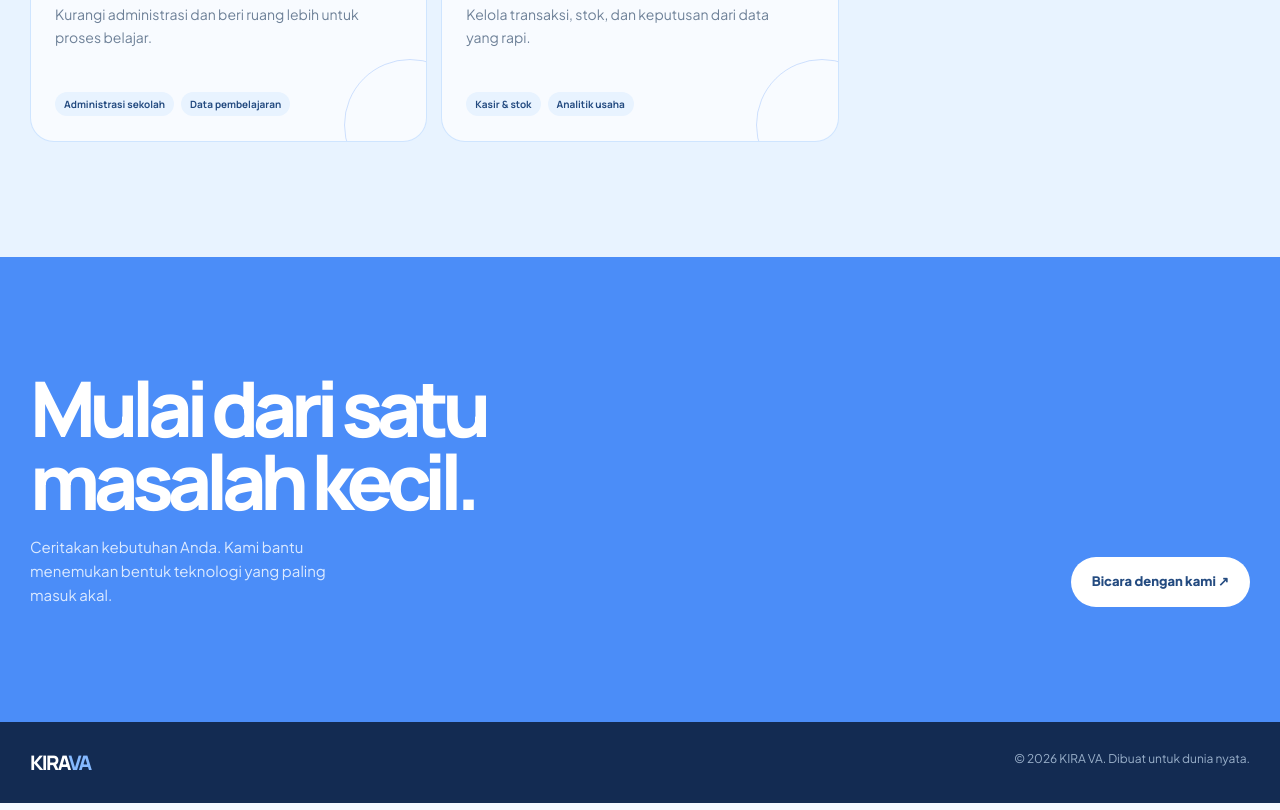
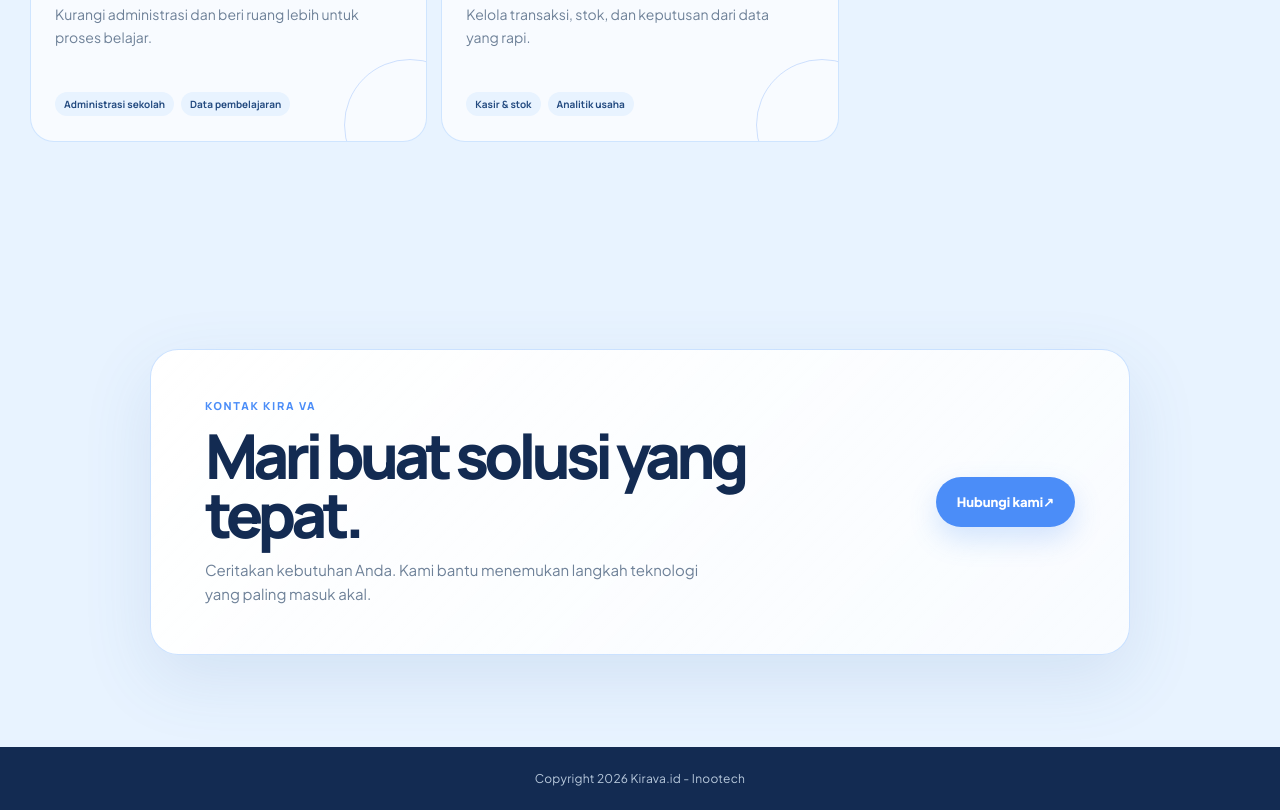
Before and after one commit to andy8383/kirava.id, a website: page index.html in a window 1280 px wide. Shown: the part 1863-2673 px from the top of the page. Drawn offline with Linux system fonts and the light colour scheme.

Commit message:
Refine contact panel and update footer

```diff
--- a/index.html
+++ b/index.html
@@ -78,13 +78,13 @@
 
     <section class="contact" id="kontak">
       <div class="container contact-inner reveal">
-        <div><h2>Mulai dari satu masalah kecil.</h2><p>Ceritakan kebutuhan Anda. Kami bantu menemukan bentuk teknologi yang paling masuk akal.</p></div>
-        <a class="button" href="#" data-wa="Halo KIRA VA, saya ingin berkonsultasi mengenai kebutuhan teknologi saya.">Bicara dengan kami ↗</a>
+        <div class="contact-copy"><div class="section-kicker">Kontak KIRA VA</div><h2>Mari buat solusi yang tepat.</h2><p>Ceritakan kebutuhan Anda. Kami bantu menemukan langkah teknologi yang paling masuk akal.</p></div>
+        <a class="button" href="#" data-wa="Halo KIRA VA, saya ingin berkonsultasi mengenai kebutuhan teknologi saya.">Hubungi kami <span>↗</span></a>
       </div>
     </section>
   </main>
 
-  <footer><div class="container footer-inner"><div class="footer-brand">KIRA<span>VA</span></div><div class="footer-copy">© <span id="year"></span> KIRA VA. Dibuat untuk dunia nyata.</div></div></footer>
+  <footer><div class="container footer-inner"><div class="footer-copy">Copyright 2026 Kirava.id - Inootech</div></div></footer>
 
   <script>
     const header = document.getElementById('siteHeader');
@@ -96,7 +96,8 @@
     toggle.addEventListener('click', () => { const open = menu.classList.toggle('open'); toggle.setAttribute('aria-expanded', String(open)); });
     menu.querySelectorAll('a').forEach(link => link.addEventListener('click', () => { menu.classList.remove('open'); toggle.setAttribute('aria-expanded', 'false'); }));
     document.querySelectorAll('[data-wa]').forEach(link => { const message = link.dataset.wa; const url = config?.getWhatsAppUrl ? config.getWhatsAppUrl(message) : `https://wa.me/6289504008817?text=${encodeURIComponent(message)}`; link.href = url; link.target = '_blank'; link.rel = 'noopener noreferrer'; });
-    document.getElementById('year').textContent = new Date().getFullYear();
+    const year = document.getElementById('year');
+    if (year) year.textContent = new Date().getFullYear();
     const canvas = document.getElementById('neuralCanvas');
     if (canvas) {
       const ctx = canvas.getContext('2d');
--- a/styles/home-v2.css
+++ b/styles/home-v2.css
@@ -92,3 +92,17 @@ footer { padding:27px 0; background:var(--blue-950); color:#9ab0ca; font-size:12
 .solution-card ul { display:flex; flex-wrap:wrap; gap:7px; margin-top:17px; padding:0; list-style:none; }
 .solution-card li { padding:5px 9px; border-radius:999px; background:var(--ice); color:var(--blue-800); font:700 10px 'Manrope',sans-serif; }
 @media (max-width:680px) { .solution-photo { height:180px; } .solution-content { padding:20px; } }
+
+/* Simple contact panel and compact footer */
+.contact { padding:92px 0; background:var(--ice); }
+.contact-inner { max-width:980px; padding:48px 54px; align-items:center; border:1px solid rgba(133,185,255,.42); border-radius:28px; background:linear-gradient(135deg,#fff,rgba(255,255,255,.72)); box-shadow:var(--shadow); }
+.contact-copy { max-width:610px; }
+.contact-copy .section-kicker { margin-bottom:14px; }
+.contact h2 { max-width:600px; color:var(--blue-950); font-size:clamp(36px,5vw,62px); letter-spacing:-.08em; }
+.contact p { max-width:500px; margin-top:14px; color:var(--muted); }
+.contact .button { flex-shrink:0; background:var(--blue-600); color:var(--white); box-shadow:0 12px 28px rgba(75,141,248,.22); }
+.contact .button:hover { background:#377de7; }
+footer { padding:22px 0; background:var(--blue-950); }
+.footer-inner { justify-content:center; }
+.footer-copy { margin:0; color:#b8c9dc; font-size:12px; letter-spacing:.02em; text-align:center; }
+@media (max-width:680px) { .contact { padding:70px 0; } .contact-inner { display:block; padding:32px 24px; border-radius:22px; } .contact .button { width:100%; margin-top:25px; } }
```
